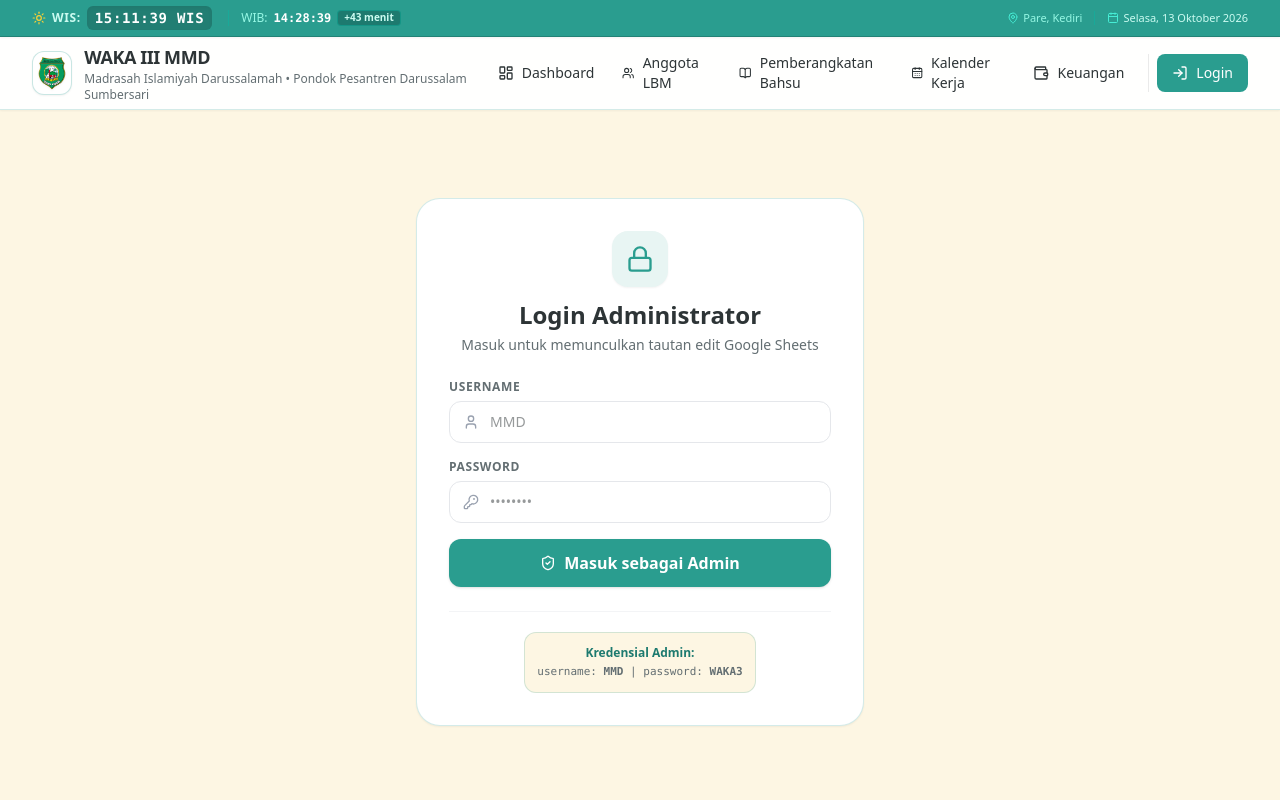
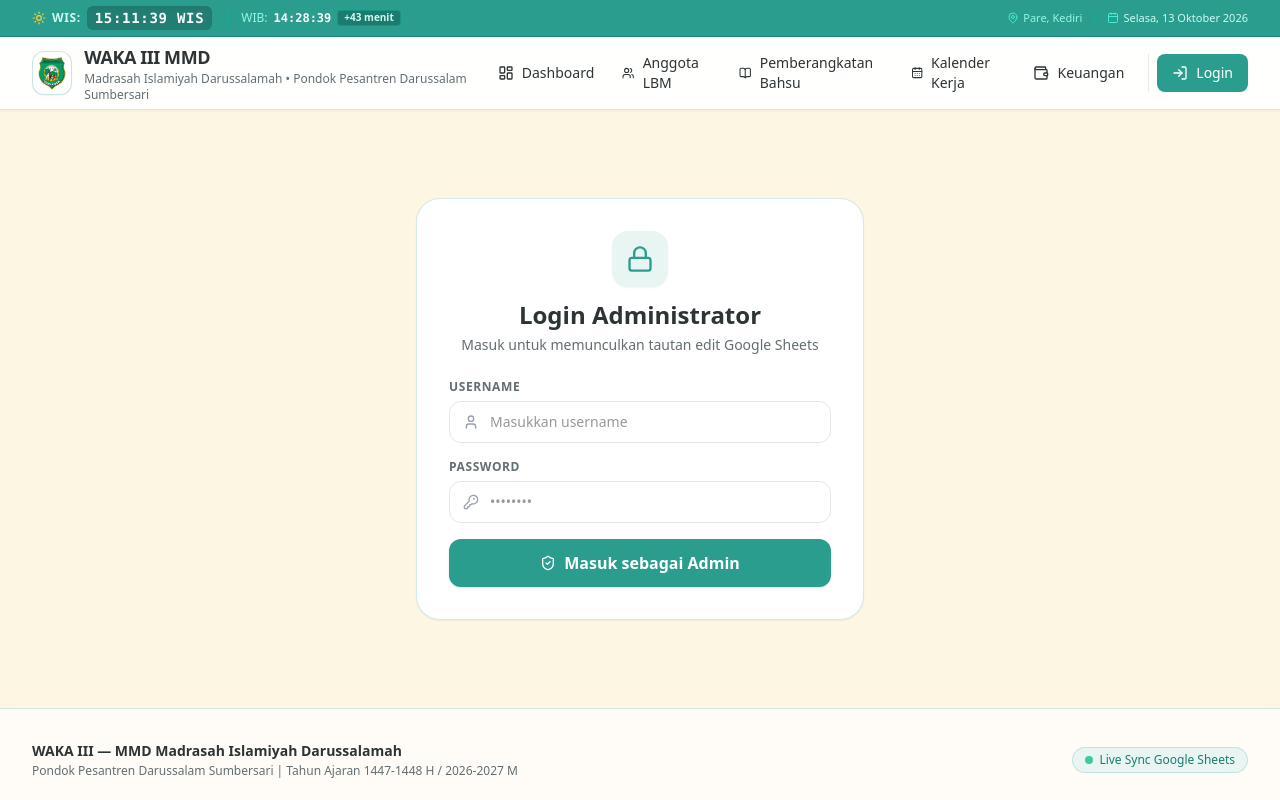
Before and after one commit to atokhusnul12-svg/MMD, a Next.js app: page /login in a window 1280 px wide. Shown: the top 800 px of the page. Built offline with nearby package versions, Linux system fonts and the light colour scheme.

Commit message:
security: sembunyikan kredensial admin dari halaman login

```diff
--- a/app/login/page.js
+++ b/app/login/page.js
@@ -36,7 +36,7 @@ export default function LoginPage() {
         router.push('/');
       }, 800);
     } else {
-      setError('Username atau password salah! (Gunakan username: MMD, password: WAKA3)');
+      setError('Username atau password salah! Silakan periksa kembali.');
     }
   };
 
@@ -134,7 +134,7 @@ export default function LoginPage() {
                   required
                   value={username}
                   onChange={(e) => setUsername(e.target.value)}
-                  placeholder="MMD"
+                  placeholder="Masukkan username"
                   className="w-full pl-10 pr-4 py-2.5 rounded-xl border border-gray-200 text-sm focus:outline-hidden focus:border-[#2A9D8F] focus:ring-2 focus:ring-[#2A9D8F]/20 text-[#2D3436]"
                 />
               </div>
@@ -169,16 +169,6 @@ export default function LoginPage() {
 
           </form>
 
-          {/* Info Akun Default */}
-          <div className="mt-6 pt-5 border-t border-gray-100 text-center">
-            <div className="inline-block p-3 rounded-xl bg-[#FDF6E3] border border-[#2A9D8F]/20 text-xs text-[#2D3436]">
-              <span className="font-semibold text-[#1D7A6F]">Kredensial Admin:</span>
-              <div className="mt-1 font-mono text-[11px] text-[#636E72]">
-                username: <strong>MMD</strong> | password: <strong>WAKA3</strong>
-              </div>
-            </div>
-          </div>
-
         </div>
       )}
 
```
